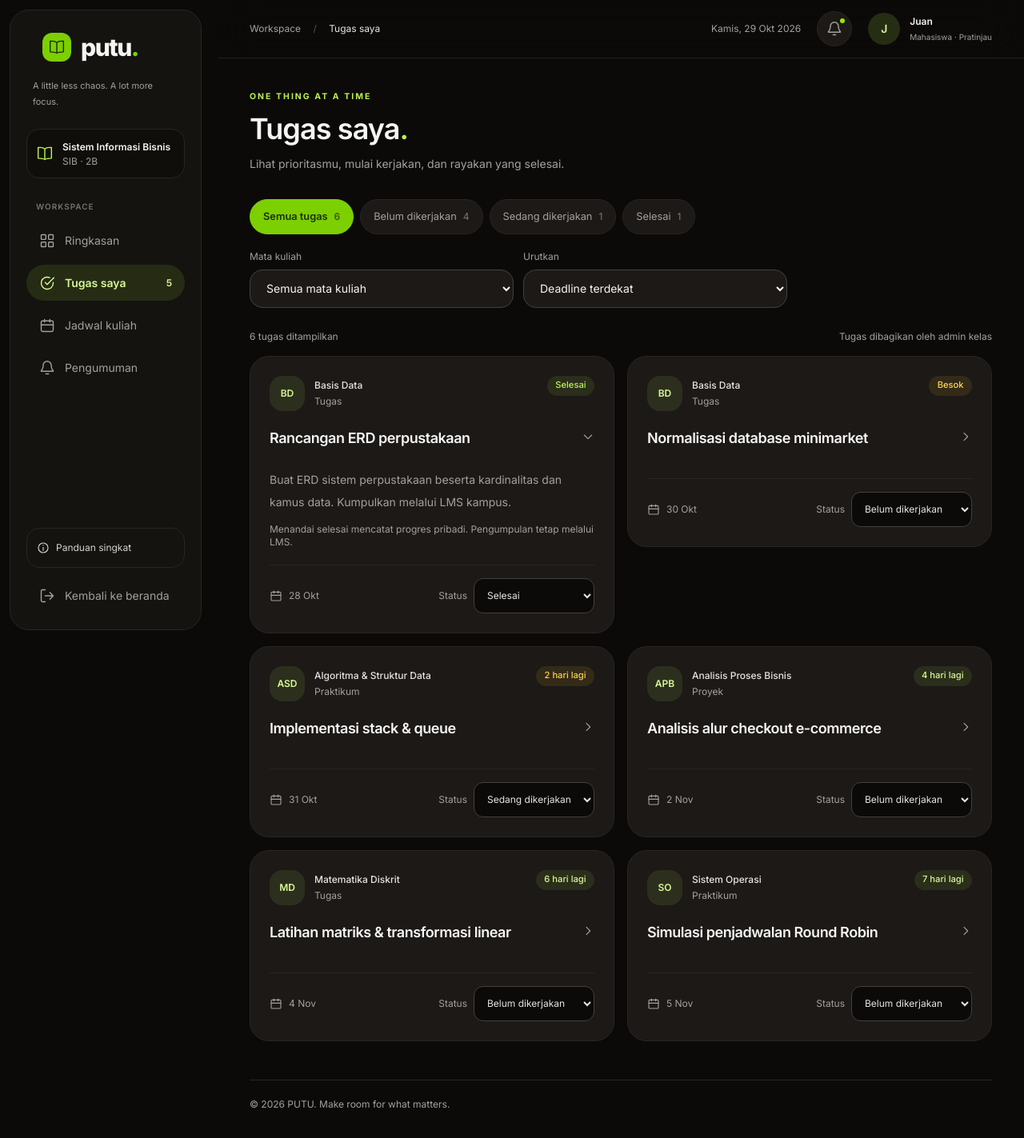
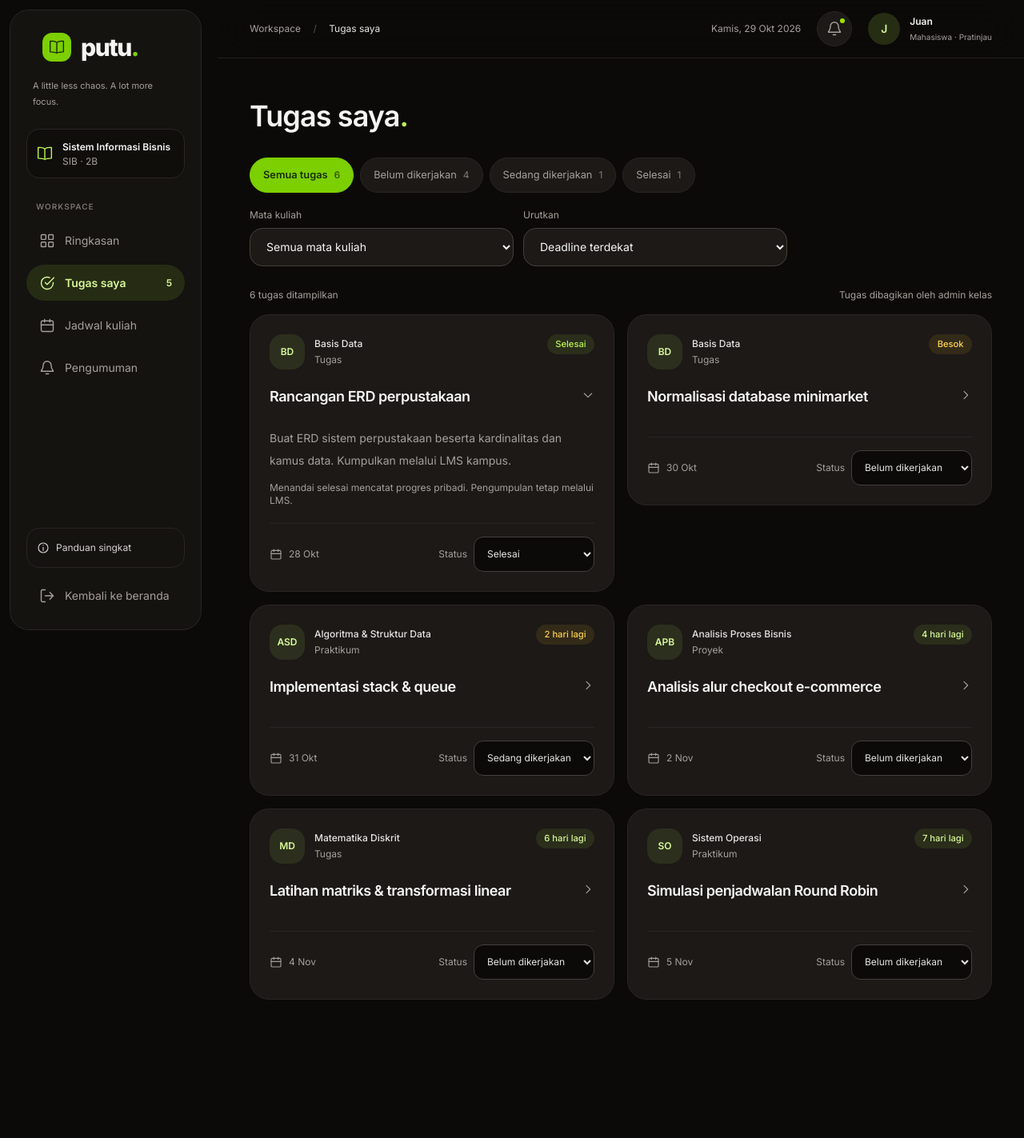
Before and after one commit to jeyyprtf/putu, a PHP site: page /app/pages/tugas.php?task=erd in a window 1280 px wide. Shown: the whole page at 80% size. After the commit the page ends 1250 px from the top, so only its background shows below. Run offline with PHP 8.4, Linux system fonts and the light colour scheme.

Commit message:
chore: checkpoint team task-page text cleanup

```diff
--- a/app/pages/tugas.php
+++ b/app/pages/tugas.php
@@ -17,15 +17,9 @@ require_once __DIR__ . '/../bootstrap.php';
             <?php require __DIR__ . '/../components/navbar.php'; ?>
             <main id="konten" class="workspace-content mx-auto max-w-7xl px-5 py-8 pt-4 sm:px-8 sm:pt-8 lg:px-10 lg:py-10 lg:pt-10">
                 <section class="mb-8">
-                    <p class="eyebrow">
-                        One thing at a time
-                    </p>
                     <h1 class="mt-1 text-3xl font-semibold tracking-tight sm:mt-3 sm:text-4xl">
                         Tugas saya<span class="text-lime-300">.</span>
                     </h1>
-                    <p class="mt-2 text-sm leading-6 text-stone-400 sm:mt-3">
-                        Lihat prioritasmu, mulai kerjakan, dan rayakan yang selesai.
-                    </p>
                 </section>
                 <section aria-label="Filter tugas" class="space-y-3 sm:space-y-5">
                     <div class="flex flex-wrap gap-2" role="group" aria-label="Status tugas">
@@ -108,7 +102,6 @@ require_once __DIR__ . '/../bootstrap.php';
                         Aktifkan JavaScript untuk mencoba filter dan perubahan status. Detail tugas tetap dapat dibuka.
                     </p>
                 </noscript>
-                <?php require __DIR__ . '/../components/footer.php'; ?>
             </main>
         </div>
         <?php require __DIR__ . '/../components/dock.php'; ?>
```
